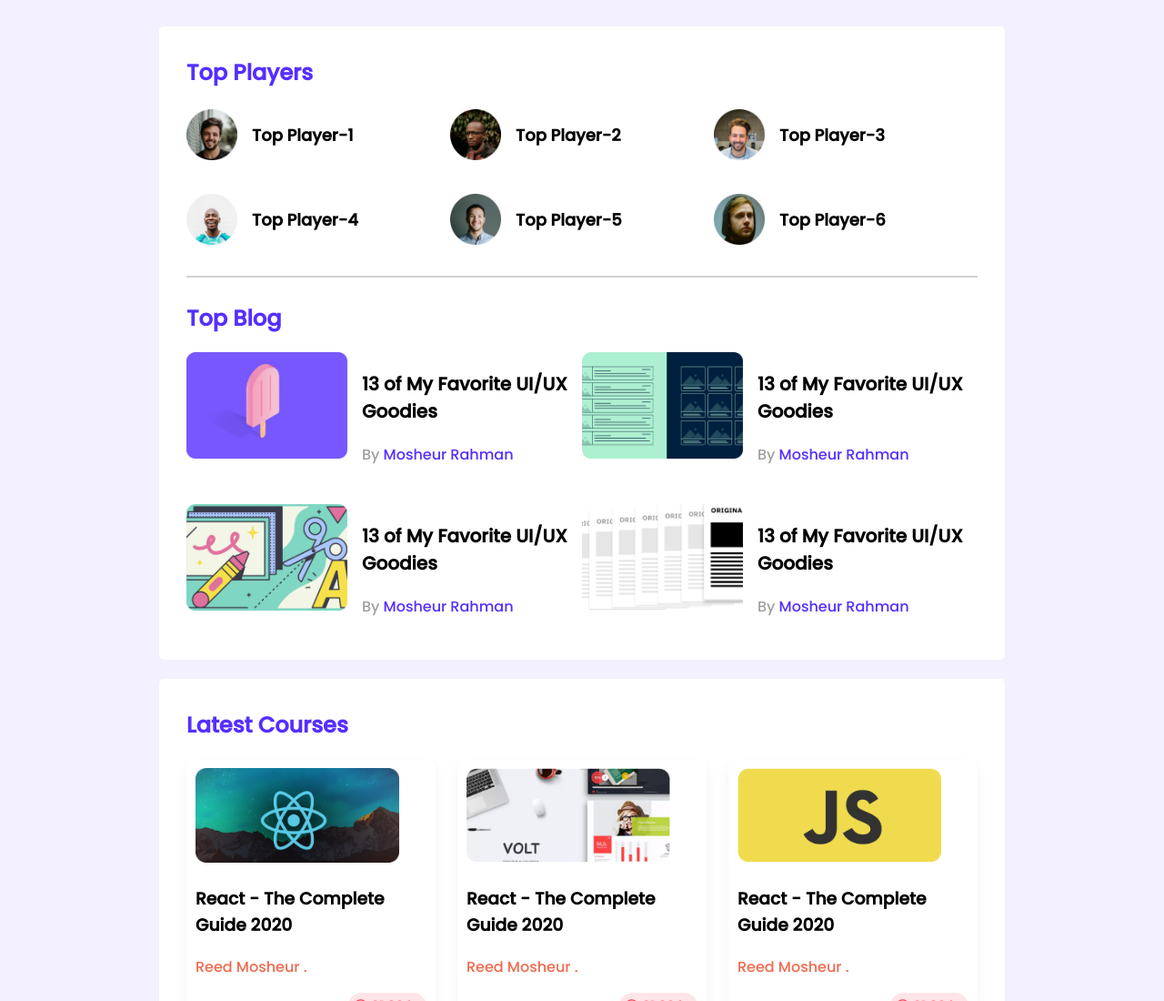
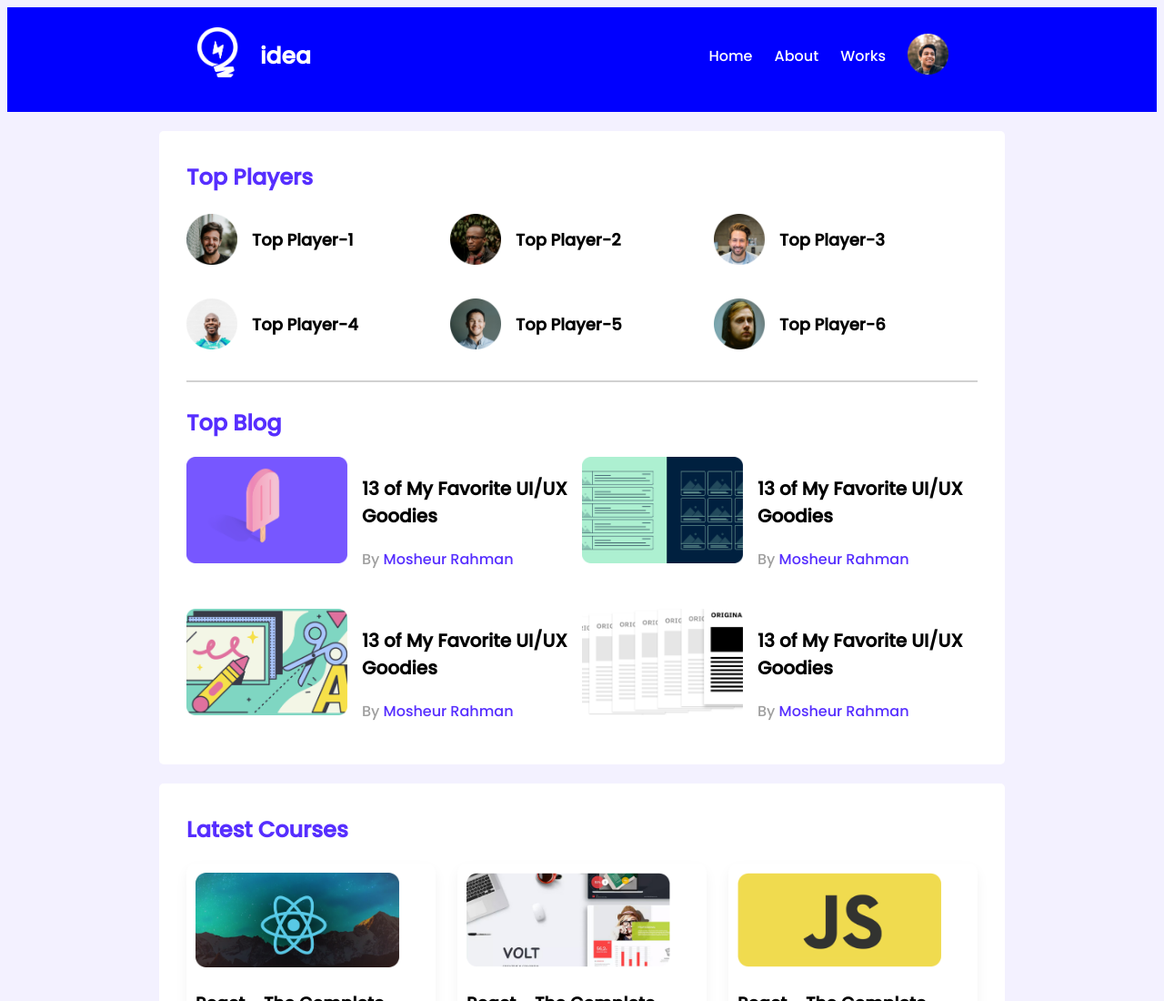
Before and after one commit to mosheurpau/module-9-lannding-page, a plain HTML site: page index.html in a window 1280 px wide. Shown: the top 1100 px of the page at 91% size. Drawn offline with Linux system fonts and the light colour scheme.

Commit message:
added header menu

```diff
--- a/index.html
+++ b/index.html
@@ -15,7 +15,18 @@
 <body>
     <!-- header start -->
     <header>
-
+        <nav>
+            <span>
+                <a href=""><img class="nav-img" src="images/icons/logo.png" alt=""></a>
+                <a id="logo-idea" href="">idea</a>
+            </span>
+            <span>
+                <a href="">Home</a>
+                <a href="">About</a>
+                <a href="">Works</a>
+                <a href=""><img class="nav-img" src="images/icons/profile.png" alt=""></a>
+            </span>
+        </nav>
     </header>
     <!-- header end -->
     <main>
--- a/styles/style.css
+++ b/styles/style.css
@@ -1,5 +1,30 @@
 /* fonts */
 @import url('https://fonts.googleapis.com/css2?family=Poppins:wght@500&display=swap');
+
+/* header style */
+nav {
+    background-color: blue;
+    display: flex;
+    justify-content: space-around;
+    align-items: center;
+    height: 80px;
+    padding-bottom: 35px;
+}
+nav a {
+    text-decoration: none;
+    margin-right: 20px;
+    color: white;
+
+}
+#logo-idea {
+    font-weight: 900;
+    font-size: 25px;
+}
+.nav-img {
+    width: 45px;
+    position: relative;
+    top: 15px;
+}
 
 /* common styles or utilities*/
 body {
@@ -22,6 +47,8 @@ hr {
     border: 1px solid #D1D1D1;
     margin-bottom: 27px;
 }
+
+
 
 /* top players style */
 .top-players {
@@ -138,7 +165,7 @@ hr {
     .players, .blogs, .courses {
         grid-template-columns: repeat(1, 1fr);
     }
-    .player, .blog {
+    .player, .blog, nav {
         flex-direction: column;
     }
 
```
